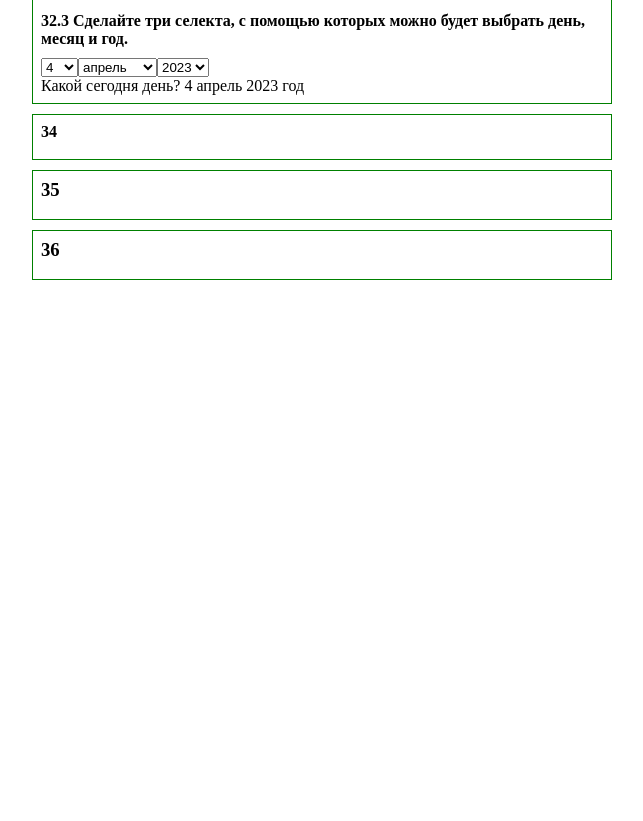
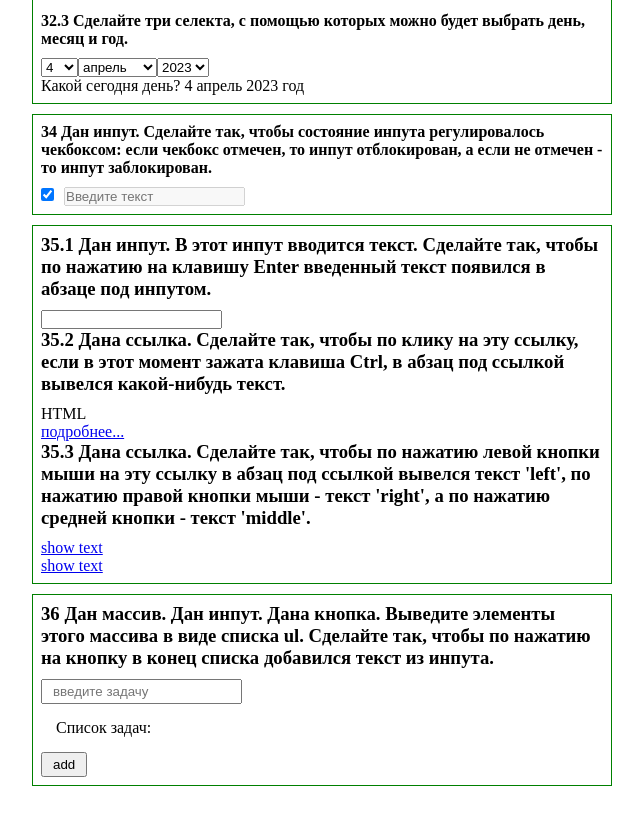
Before and after one commit to Kate2111/Vue_app, a Vue app: page / in a window 1280 px wide. Shown: the part 7180-8001 px from the top of the page, without its empty margins (3-646 px from the left). Before the commit the page ends 7495 px from the top, so only its background shows below. Built offline with nearby package versions, Linux system fonts and the light colour scheme.

Commit message:
solving exercises from the textbook

```diff
--- a/src/components/practice/Task/PracticeTask34.vue
+++ b/src/components/practice/Task/PracticeTask34.vue
@@ -1,8 +1,11 @@
 <template>
     <div class="task34 border">
-        <h4 class="header">34</h4>
-
-
+        <h4 class="header">34 Дан инпут. Сделайте так, чтобы состояние инпута регулировалось чекбоксом: если чекбокс отмечен, то инпут отблокирован, а если не отмечен - то инпут заблокирован.</h4>
+        <label>
+            <input v-model="isChecked" type="checkbox">
+            <input class="text" v-if="isChecked" v-bind:disabled="isDisabled" type="text" placeholder="Введите текст"  v-model="contant">
+            <input class="text" v-else type="text" placeholder="Введите текст" v-model="contant">
+        </label>
 
     </div>
 </template>
@@ -12,7 +15,9 @@ export default {
     name: 'task34',
     data() {
         return {
-
+            isChecked: true,
+            isDisabled: true,
+            contant: '',
         }
     },
     methods: {
@@ -26,5 +31,9 @@ export default {
     margin-bottom: 10px;
 }
 
+.text{
+    margin-left: 10px;
+}
+
 
 </style>
--- a/src/components/practice/Task/PracticeTask35.vue
+++ b/src/components/practice/Task/PracticeTask35.vue
@@ -1,6 +1,25 @@
 <template>
     <div class="task35 border">
-        <h3 class="header">35 </h3>
+        <h3 class="header">35.1 Дан инпут. В этот инпут вводится текст. Сделайте так, чтобы по нажатию на клавишу Enter введенный текст появился в абзаце под инпутом. </h3>
+        <input @keyup.enter="showText(1)" v-model="content">
+        <p v-if="visible[1]">{{content}}</p>
+
+        <h3 class="header">35.2 Дана ссылка. Сделайте так, чтобы по клику на эту ссылку, если в этот момент зажата клавиша Ctrl, в абзац под ссылкой вывелся какой-нибудь текст.</h3>
+        <p>HTML</p>
+        <a v-if="!visible[2]" @click.prevent.ctrl="showText(2)" href="#">подробнее...</a>
+        <p v-if="visible[2]">это код, который используется для структурирования и отображения веб-страницы и её контента. Например, контент может быть структурирован внутри множества параграфов, маркированных списков или с использованием изображений и таблиц данных. Как видно из названия, эта статья даст вам базовое понимание HTML и его функций.</p>
+
+        <h3 class="header">35.3 Дана ссылка. Сделайте так, чтобы по нажатию левой кнопки мыши на эту ссылку в абзац под ссылкой вывелся текст 'left', по нажатию правой кнопки мыши - текст 'right', а по нажатию средней кнопки - текст 'middle'.</h3>
+        <a @click.prevent.left="showText(3)" @click.right="showText(4)" @click.middle="showText(5)" href="#">show text</a>
+        <p v-if="visible[3]">left</p>
+        <p v-if="visible[4]">right</p>
+        <p v-if="visible[5]">middle</p>
+
+        <br>
+
+        <a @click.prevent.left="textLink(1)" @click.prevent.right="textLink(2)" @click.middle.prevent="textLink(3)" href="#">show text</a>
+        <p>{{text}}</p>
+
 
 
     </div>
@@ -11,10 +30,29 @@ export default {
     name: 'task35',
     data() {
         return {
-
+            visible: {
+                1: false,
+                2: false,
+                3: false,
+                4: false,
+                5: false,
+            },
+            link: {
+                1: 'left',
+                2: 'right',
+                3: 'middle',
+            },
+            text: '',
+            content: ''
         }
     },
     methods: {
+       showText: function(param) {
+        this.visible[param] = true;
+       },
+        textLink: function(param) {
+        this.text = this.link[param];
+       }
 
     }
 }
--- a/src/components/practice/Task/PracticeTask36.vue
+++ b/src/components/practice/Task/PracticeTask36.vue
@@ -1,7 +1,11 @@
 <template>
     <div class="task36 border">
-        <h3 class="header">36</h3>
-
+        <h3 class="header">36 Дан массив. Дан инпут. Дана кнопка. Выведите элементы этого массива в виде списка ul. Сделайте так, чтобы по нажатию на кнопку в конец списка добавился текст из инпута.</h3>
+        <input v-model="task" type="text" placeholder="введите задачу">
+        <ul> Список задач:
+            <li v-for="(elem, index) in arrTask" :key="index">{{index+1}}: {{elem}}</li>
+        </ul>
+        <button @click="addTask">add</button>
     </div>
 </template>
 
@@ -10,11 +14,15 @@ export default {
     name: 'task36',
     data() {
         return {
-
+            task: '',
+            arrTask: [],
         }
     },
     methods: {
-
+       addTask: function() {
+        this.arrTask.push(this.task);
+        this.task = '';
+       }
     }
 }
 </script>
@@ -24,4 +32,12 @@ export default {
     margin-bottom: 10px;
 }
 
+ul{
+    padding: 15px;
+}
+
+input, button {
+    padding: 3px 10px;
+}
+
 </style>
```
